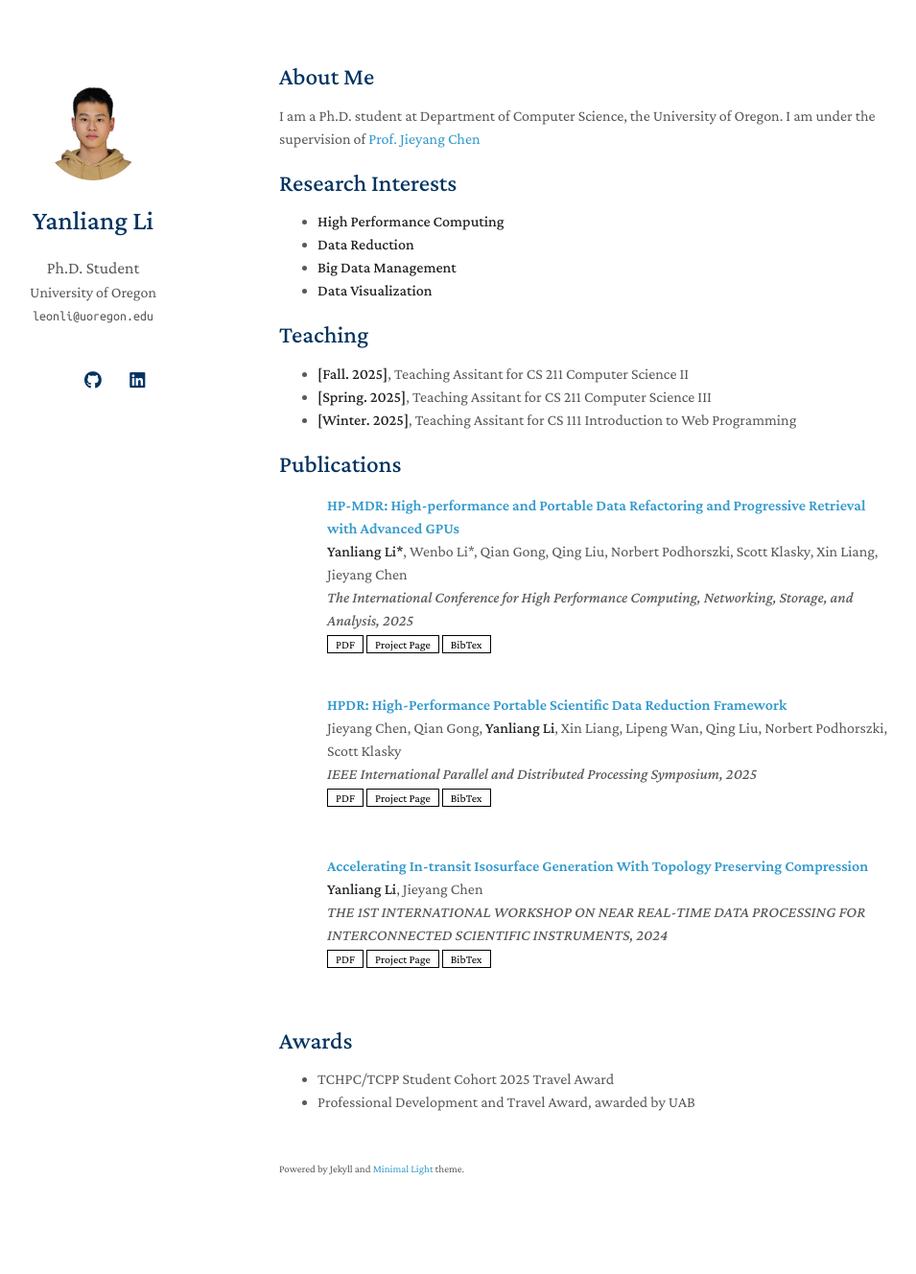
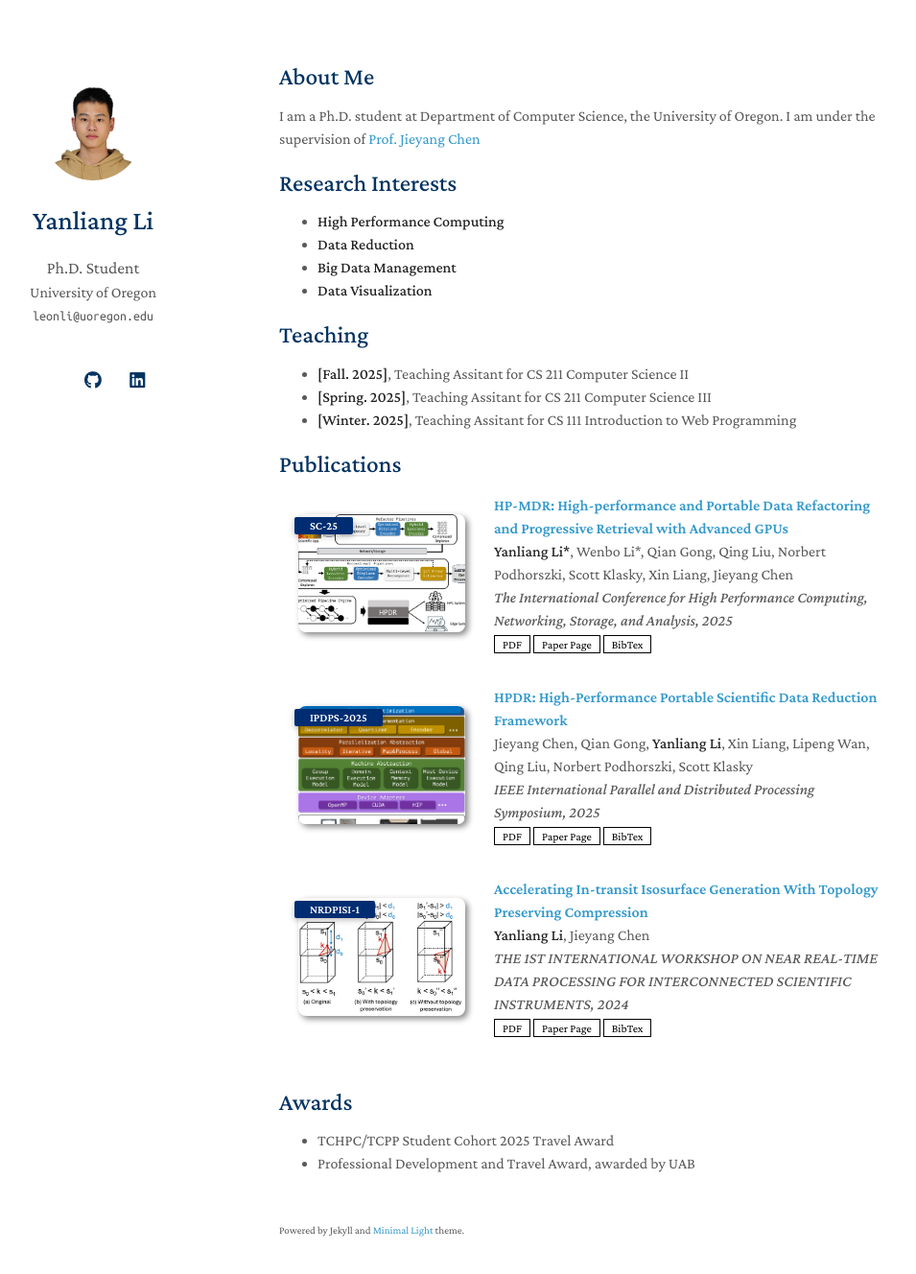
Before and after one commit to MasterVChicken/MasterVChicken.github.io, a Jekyll site: the page built from index.md, in a window 1280 px wide and 1363 px high. Shown: the top 1328 px of the window at 96% size, without its empty margins (179-1134 px from the left). Built offline with Jekyll 4.4.1, drawn with Linux system fonts in a browser that asks for light colours; a style sheet for code colours, icons or effects is not loaded; our own code applies the rules of GitHub Pages for plain Markdown files.

Commit message:
Add image for papers

```diff
--- a/_data/publications.yml
+++ b/_data/publications.yml
@@ -7,6 +7,8 @@
     pdf: https://arxiv.org/abs/2505.00227
     page: https://arxiv.org/abs/2505.00227
     bibtex: https://arxiv.org/abs/2505.00227
+    notes:
+    image: ./assets/img/HP-MDR.png
 
   - title: "HPDR: High-Performance Portable Scientific Data Reduction Framework"
     authors: Jieyang Chen, Qian Gong, <strong>Yanliang Li</strong>, Xin Liang, Lipeng Wan, Qing Liu, Norbert Podhorszki, Scott Klasky
@@ -15,6 +17,8 @@
     pdf: https://ieeexplore.ieee.org/stamp/stamp.jsp?tp=&arnumber=11078565
     page: https://ieeexplore.ieee.org/document/11078565
     bibtex: https://ieeexplore.ieee.org/document/11078565
+    notes:
+    image: ./assets/img/HPDR.png
 
   - title: "Accelerating In-transit Isosurface Generation With Topology Preserving Compression"
     authors: <strong>Yanliang Li</strong>, Jieyang Chen
@@ -23,3 +27,5 @@
     pdf: https://ieeexplore.ieee.org/stamp/stamp.jsp?arnumber=10678711
     page: https://ieeexplore.ieee.org/document/10678711
     bibtex: https://ieeexplore.ieee.org/document/10678711
+    notes:
+    image: ./assets/img/topology.png
--- a/_includes/publications.md
+++ b/_includes/publications.md
@@ -28,7 +28,7 @@
       <a href="{{ link.code }}" class="btn btn-sm z-depth-0" role="button" target="_blank" style="font-size:12px;">Code</a>
       {% endif %}
       {% if link.page %}
-      <a href="{{ link.page }}" class="btn btn-sm z-depth-0" role="button" target="_blank" style="font-size:12px;">Project Page</a>
+      <a href="{{ link.page }}" class="btn btn-sm z-depth-0" role="button" target="_blank" style="font-size:12px;">Paper Page</a>
       {% endif %}
       {% if link.bibtex %}
       <a href="{{ link.bibtex }}" class="btn btn-sm z-depth-0" role="button" target="_blank" style="font-size:12px;">BibTex</a>
```
Also changed, not shown: assets/img/HP-MDR.png (added), assets/img/HPDR.png (added), assets/img/topology.png (added).
